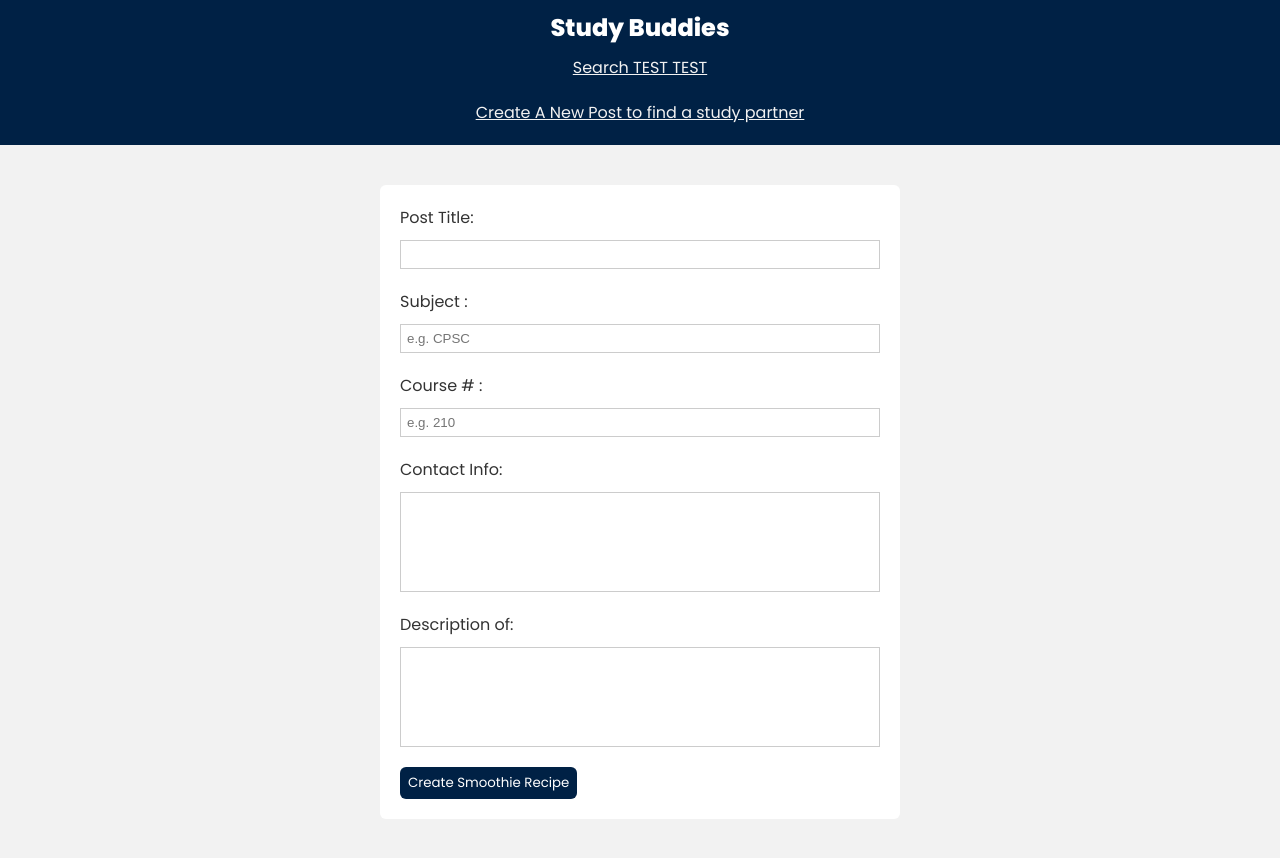
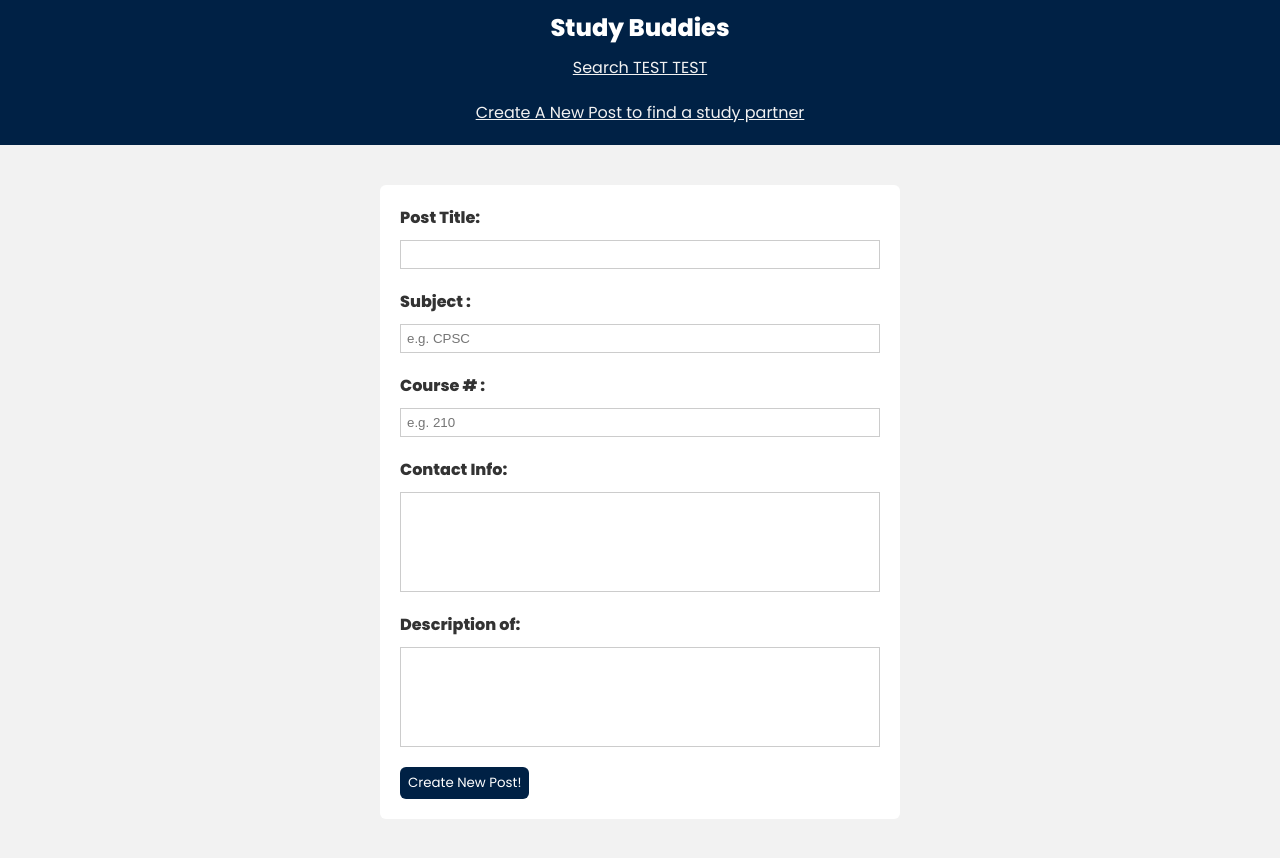
Before and after one commit to phillipqiao/Hacks2024, a React (Create React App) app: page /create in a window 1280 px wide. Built offline with nearby package versions, Linux system fonts and the light colour scheme.

Commit message:
Fixed Font

```diff
--- a/src/index.css
+++ b/src/index.css
@@ -67,11 +67,12 @@ nav h1 {
 
  /* forms  - David */
 form {
-  background: #fff;
+  background: #ffffff;
   padding: 20px;
   max-width: 480px;
   margin: 0 auto;
   border-radius: 6px;
+  font-weight: bold;
 }
 form textarea {
   display: block;
@@ -82,6 +83,8 @@ form textarea {
   border: 1px solid #ccc;
   margin: 10px 0 20px 0;
   resize: none;
+  font-family: 'Arial', sans-serif;
+  font-size: 16px;
 }
 
 form input {
--- a/src/pages/Create.js
+++ b/src/pages/Create.js
@@ -79,7 +79,7 @@ const Create = () => {
           onChange={(e) => setDescription(e.target.value)}
         />
 
-        <button>Create Smoothie Recipe</button>
+        <button>Create New Post!</button>
 
         {formError && <p className="error">{formError}</p >}
       </form>
```
